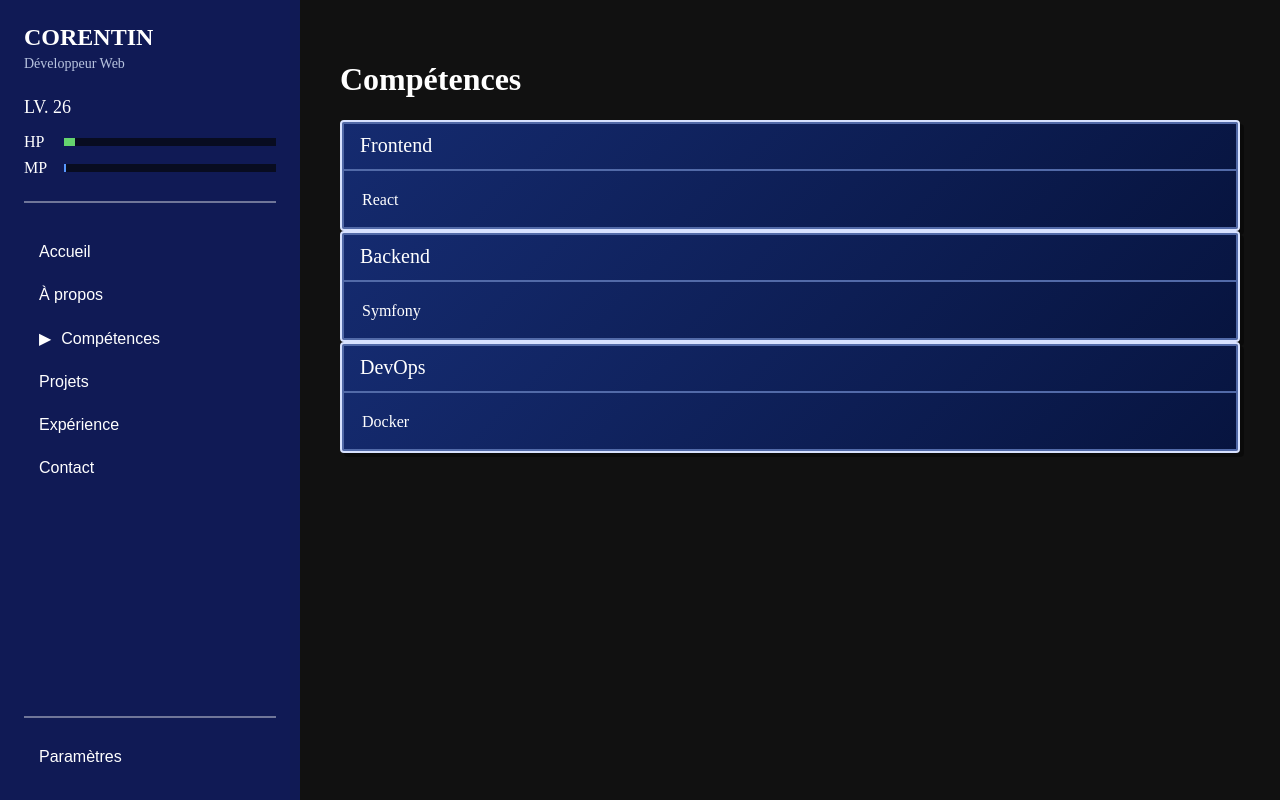
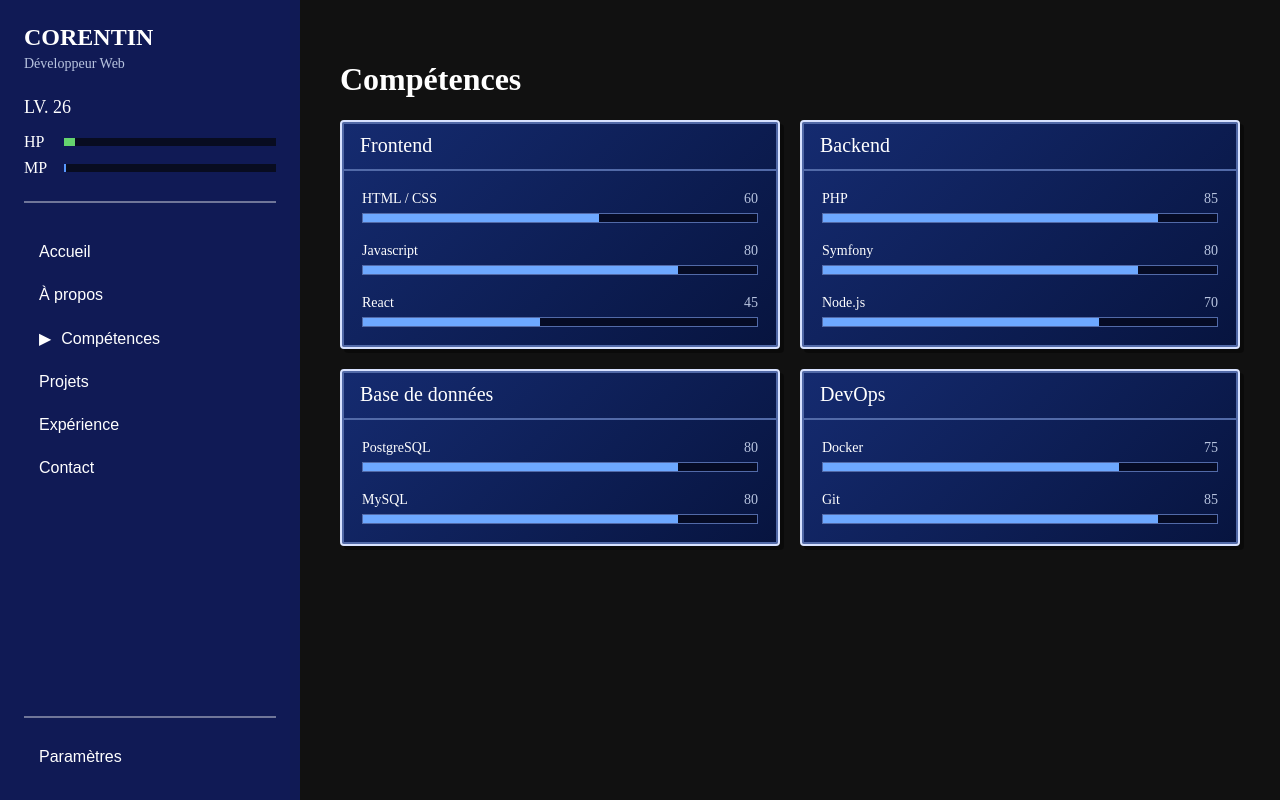
Before and after one commit to Corentin-Epitech/PortFolio, a React app in the folder portfolio/: page / in a window 1280 px wide. Both pictures are taken after a click on the button "Compétences". Built offline with nearby package versions, Linux system fonts and the light colour scheme; the HTML template or start-up script is replaced by a standard one.

Commit message:
Add: StatBar first version

```diff
--- /dev/null
+++ b/portfolio/src/components/ui/StatBar.css
@@ -0,0 +1,34 @@
+.stat-bar {
+    width: 100%;
+}
+
+.stat-bar__info {
+    display: flex;
+    justify-content: space-between;
+
+    margin-bottom: 6px;
+}
+
+.stat-bar__label {
+    font-size: 14px;
+}
+
+.stat-bar__value {
+    font-size: 14px;
+    color: #b8c4df;
+}
+
+.stat-bar__track {
+    width: 100%;
+    height: 10px;
+
+    background-color: #050b25;
+
+    border: 1px solid #526aa8;
+}
+
+.stat-bar__fill {
+    height: 100%;
+
+    background-color: #6da8ff;
+}
--- a/portfolio/src/components/ui/StatBar.jsx
+++ b/portfolio/src/components/ui/StatBar.jsx
@@ -0,0 +1,30 @@
+import "./StatBar.css";
+
+function StatBar({ label, value, max = 100 }) {
+    const percentage = (value / max) * 100;
+
+    return (
+        <div className="stat-bar">
+
+            <div className="stat-bar__info">
+                <span className="stat-bar__label">
+                    {label}
+                </span>
+
+                <span className="stat-bar__value">
+                    {value}
+                </span>
+            </div>
+
+            <div className="stat-bar__track">
+                <div
+                    className="stat-bar__fill"
+                    style={{ width: `${percentage}%` }}
+                />
+            </div>
+
+        </div>
+    );
+}
+
+export default StatBar;
--- /dev/null
+++ b/portfolio/src/pages/Skills.css
@@ -0,0 +1,18 @@
+.skills {
+    width: 100%;
+}
+
+.skills__grid {
+    display: grid;
+
+    grid-template-columns: repeat(2, 1fr);
+
+    gap: 20px;
+}
+
+.skills__stats {
+    display: flex;
+    flex-direction: column;
+
+    gap: 20px;
+}
--- a/portfolio/src/pages/Skills.jsx
+++ b/portfolio/src/pages/Skills.jsx
@@ -1,19 +1,52 @@
+import "./Skills.css"
+
 import RPGWindow from "../components/ui/RPGWindows";
+import StatBar from "../components/ui/StatBar";
 
 function Skills() {
     return (
         <div>
             <h1>Compétences</h1>
-
+            <div className="skills__grid">
             <RPGWindow title="Frontend">
-                React
+                <div className="skills__stats">
+                    <StatBar label="HTML / CSS" value={60} />
+                    <StatBar label="Javascript" value={80} />
+                    <StatBar label="React" value={45} />
+                </div>
             </RPGWindow>
             <RPGWindow title="Backend">
-                Symfony
+                <div className="skills__stats">
+
+                        <StatBar label="PHP" value={85} />
+
+                        <StatBar label="Symfony" value={80} />
+
+                        <StatBar label="Node.js" value={70} />
+
+                    </div>
             </RPGWindow>
+            <RPGWindow title="Base de données">
+                    <div className="skills__stats">
+
+                        <StatBar label="PostgreSQL" value={80} />
+
+                        <StatBar label="MySQL" value={80} />
+
+                    </div>
+                </RPGWindow>
             <RPGWindow title="DevOps">
-                Docker
+                <div className="skills__stats">
+
+                        <StatBar label="Docker" value={75} />
+
+                        <StatBar label="Git" value={85} />
+
+
+
+                    </div>
             </RPGWindow>
+            </div>
         </div>
     );
 }
```
